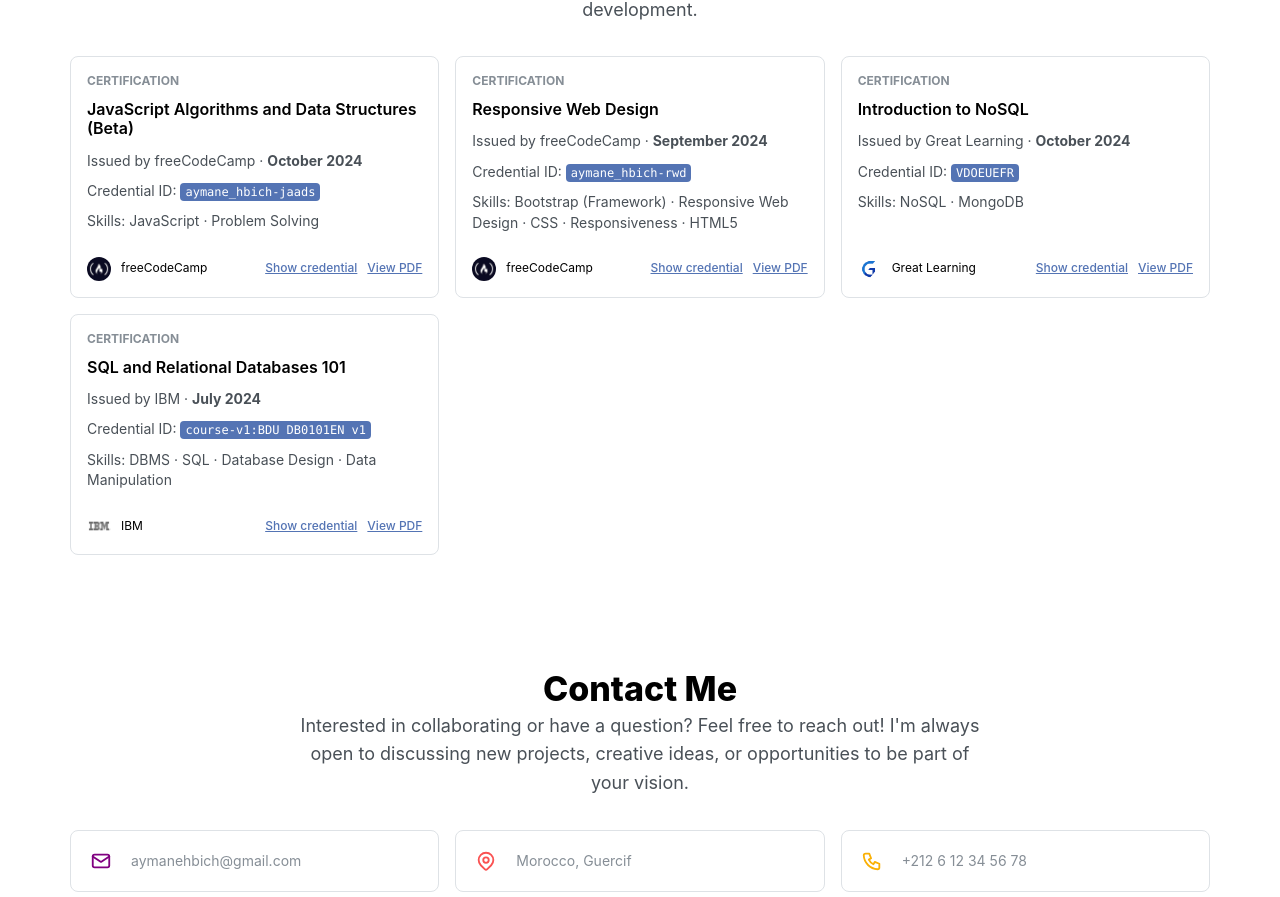
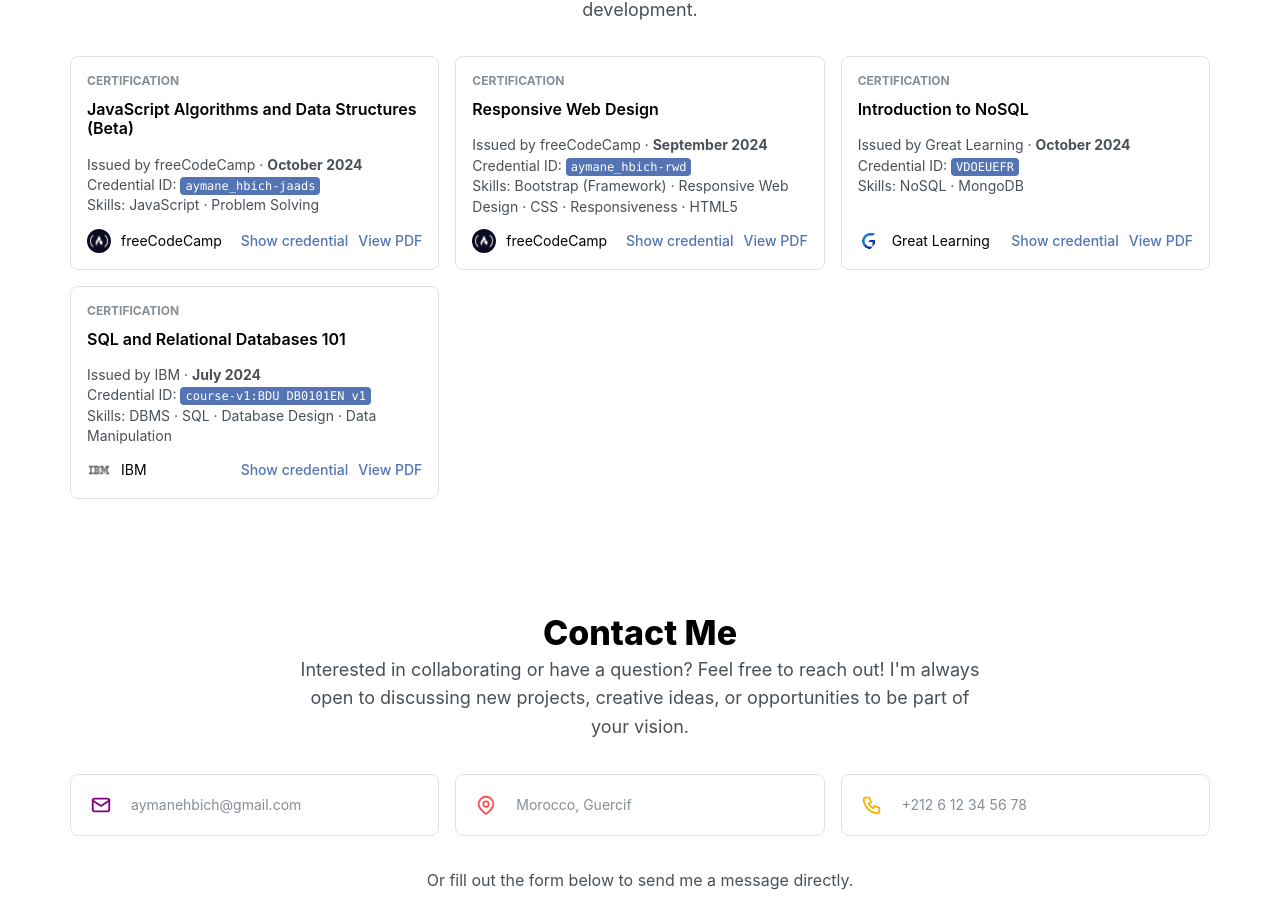
Before and after one commit to aymanehbich/aymane-hbich-portfolio, a Next.js app: page / in a window 1280 px wide. Shown: the part 4337-5234 px from the top of the page. Built offline with nearby package versions, Linux system fonts and the light colour scheme; a web font is replaced by a local one.

Commit message:
update : updating certificates links and uploading pdf format

```diff
--- a/app/Components/Sections/CertificatesSection/CertificatesSection.tsx
+++ b/app/Components/Sections/CertificatesSection/CertificatesSection.tsx
@@ -19,7 +19,7 @@ const certificates = [
     issuer: "freeCodeCamp",
     issued: "October 2024",
     credentialId: "aymane_hbich-jaads",
-    link: "https://www.freecodecamp.org/certification/aymane_hbich/javascript-algorithms-and-data-structures",
+    link: "https://freecodecamp.org/certification/aymane_hbich/javascript-algorithms-and-data-structures-v8",
     skills: ["JavaScript", "Problem Solving"],
     logo: "/logos/freecodecamp.jpeg",
     pdf: "/certificates/javascript-certificate.pdf",
@@ -29,7 +29,7 @@ const certificates = [
     issuer: "freeCodeCamp",
     issued: "September 2024",
     credentialId: "aymane_hbich-rwd",
-    link: "https://www.freecodecamp.org/certification/aymane_hbich/responsive-web-design",
+    link: "https://freecodecamp.org/certification/aymane_hbich/responsive-web-design",
     skills: [
       "Bootstrap (Framework)",
       "Responsive Web Design",
@@ -88,43 +88,43 @@ export default function CertificatesSection() {
                 Certification
               </Text>
 
-              <Text className={classes.title} mt="xs" mb="sm" fw={600}>
+              <Text className={classes.title} mt="xs" mb="md" fw={600}>
                 {cert.title}
               </Text>
-              <Text size="sm" c="gray.7" mb="xs">
+              <Text size="sm" c="gray.7">
                 Issued by {cert.issuer} · <strong>{cert.issued}</strong>
               </Text>
-              <Text size="sm" c="gray.7" mb="xs">
+              <Text size="sm" c="gray.7">
                 Credential ID:{" "}
                 <Code color="myColor" c="white">
                   {cert.credentialId}
                 </Code>
               </Text>
-              <Text size="sm" c="gray.7" mb="sm">
+              <Text size="sm" c="gray.7">
                 Skills: {cert.skills.join(" · ")}
               </Text>
               <div style={{ flexGrow: 1 }}></div>
               <Group wrap="nowrap" justify="space-between" mt="sm">
                 <Group gap="xs" wrap="nowrap">
                   <Avatar size={24} src={cert.logo} alt={cert.issuer} />
-                  <Text size="xs">{cert.issuer}</Text>
+                  <Text size="sm">{cert.issuer}</Text>
                 </Group>
                 <Group gap="xs">
                   <Anchor
                     href={cert.link}
                     target="_blank"
-                    size="xs"
+                    size="sm"
                     fw={500}
-                    underline="always"
+                    // underline="always"
                   >
                     Show credential
                   </Anchor>
                   <Anchor
                     href={cert.pdf}
                     target="_blank"
-                    size="xs"
+                    size="sm"
                     fw={500}
-                    underline="always"
+                    // underline="always"
                   >
                     View PDF
                   </Anchor>
```
Also changed, not shown: 2 other files (tests, documents, lock files or other folders).
